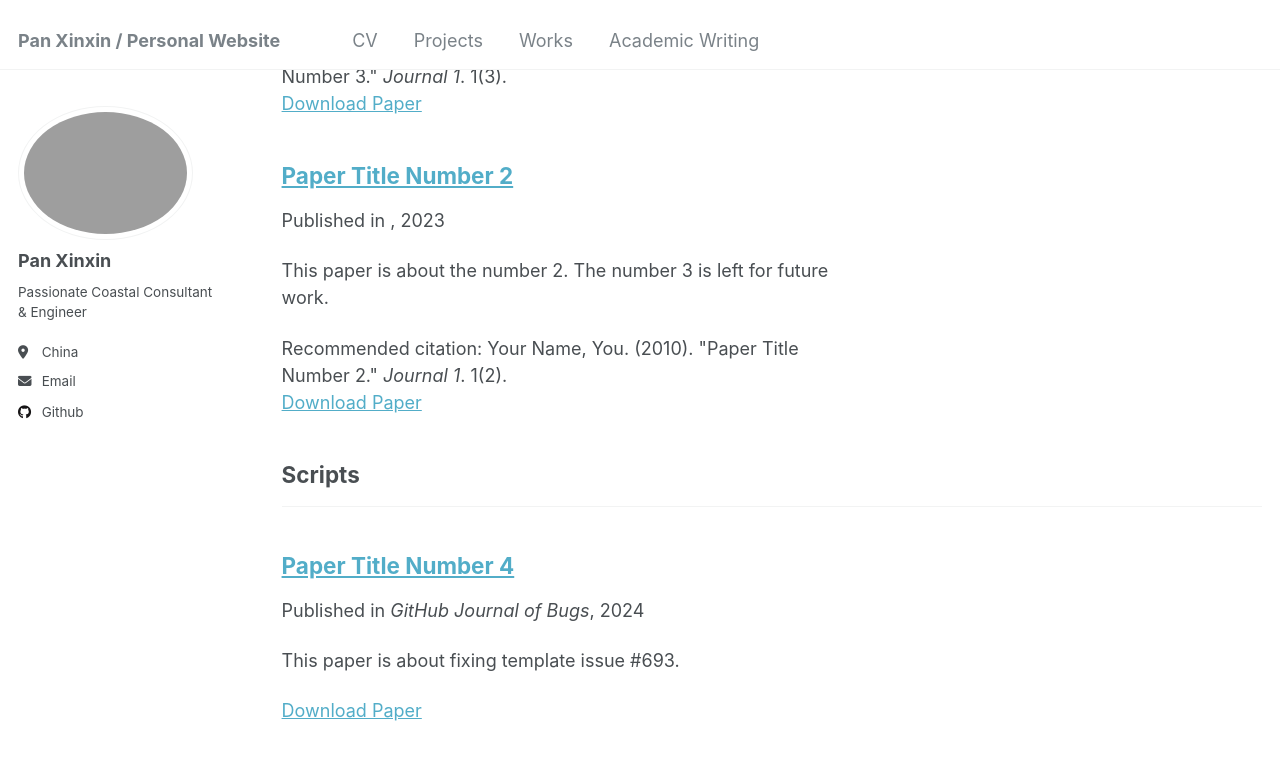
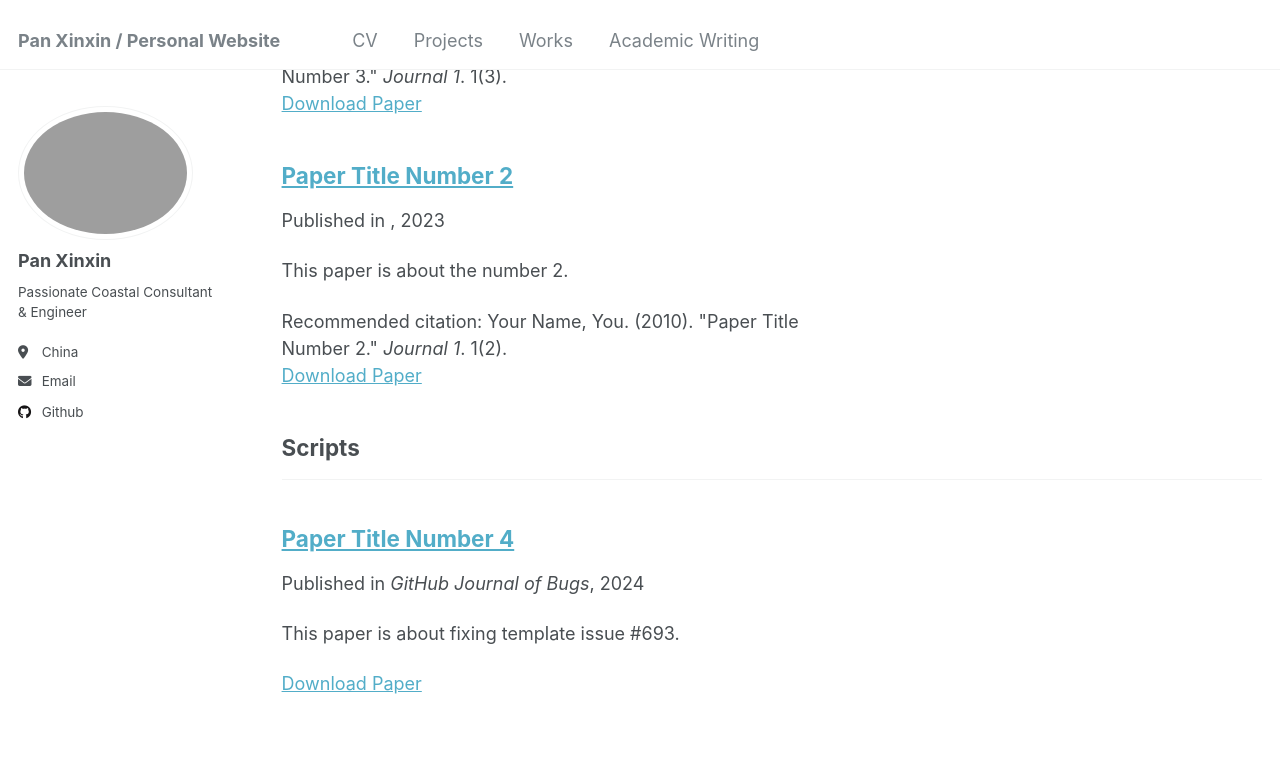
Before and after one commit to kingdaxing/kingdaxing.github.io, a Jekyll site: the page built from _pages/publications.html, in a window 1280 px wide and 900 px high, scrolled down 407 px. Shown: the top 760 px of the window. Built offline with Jekyll 4.4.1, drawn with Linux system fonts in a browser that asks for light colours.

Commit message:
Update 2010-10-01-paper-title-number-2.md

```diff
--- a/_publications/2010-10-01-paper-title-number-2.md
+++ b/_publications/2010-10-01-paper-title-number-2.md
@@ -3,7 +3,7 @@ title: "Paper Title Number 2"
 collection: publications
 category: reports
 permalink: /publication/2010-10-01-paper-title-number-2
-excerpt: 'This paper is about the number 2. The number 3 is left for future work.'
+excerpt: 'This paper is about the number 2.'
 date: 2023-12-01
 paperurl: 'http://kingdaxing.github.io/files/NO2.pdf'
 citation: 'Your Name, You. (2010). &quot;Paper Title Number 2.&quot; <i>Journal 1</i>. 1(2).'
```
